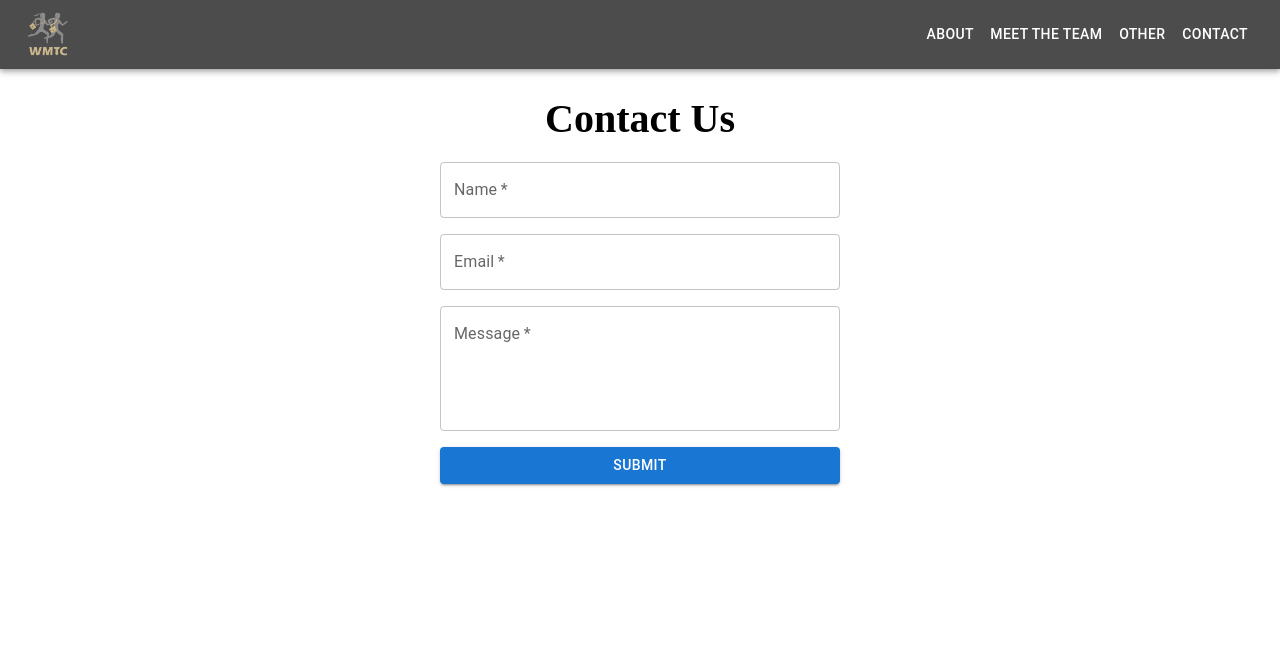
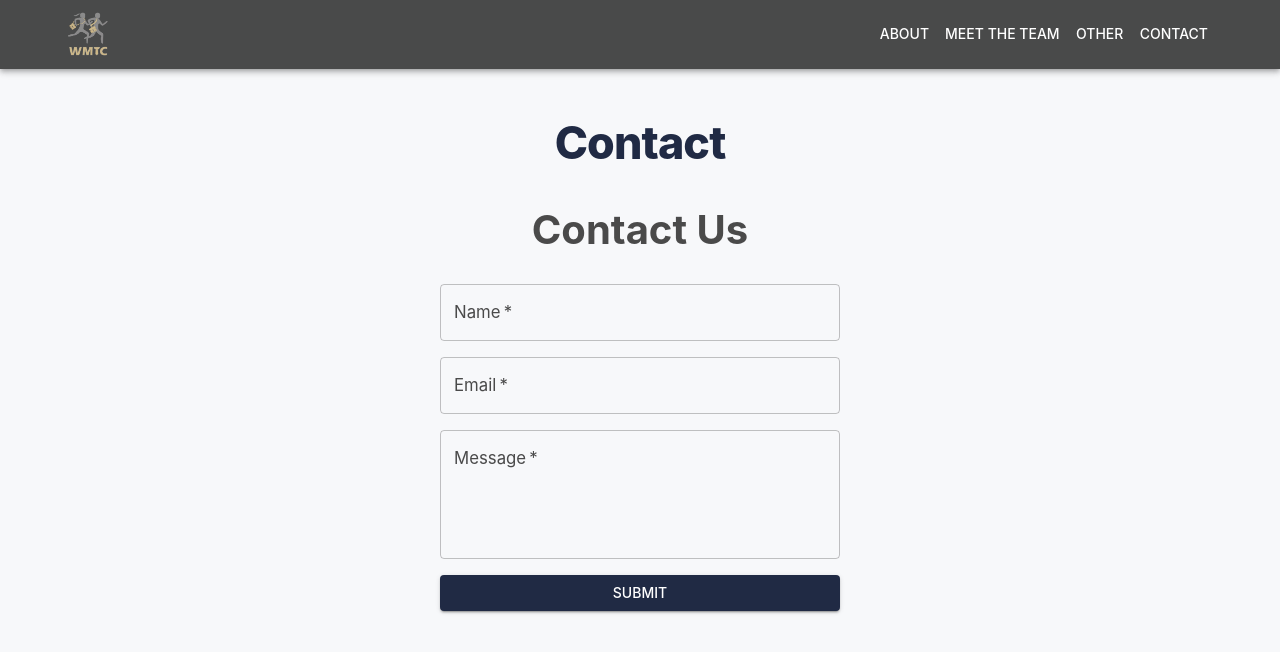
Before and after one commit to mtloria/wmtc, a Gatsby site: page /contact in a window 1280 px wide. Built offline with nearby package versions, Linux system fonts and the light colour scheme; Gatsby itself is replaced by a stand-in of ours.

Commit message:
Commonize styles into theme

```diff
--- a/src/pages/contact.js
+++ b/src/pages/contact.js
@@ -1,6 +1,9 @@
 import * as React from 'react';
 import NavBar from '../components/navbar';
-import { TextField, Button, Box, Typography, CircularProgress } from '@mui/material';
+import { TextField, Button, Box, Typography, CircularProgress, Container } from '@mui/material';
+import { ThemeProvider } from '@mui/material/styles';
+import CssBaseline from '@mui/material/CssBaseline';
+import theme from '../theme';
 
 const ContactPage = () => {
   const [isSubmitting, setIsSubmitting] = React.useState(false);
@@ -39,8 +42,14 @@ const ContactPage = () => {
   };
 
   return (
+    <ThemeProvider theme={theme}>
+      <CssBaseline />
       <Box sx={{ backgroundColor: 'background.default' }}>
         <NavBar />
+        <Container>
+          <Typography variant="h1" gutterBottom align="center" sx={{ mt: { xs: 4, md: 6 } }}>
+            Contact
+          </Typography>
           <Box sx={{ maxWidth: '1200px', margin: '0 auto', textAlign: 'center', flexGrow: 1 }}>
             <h1 style={{ fontSize: '2.5rem', marginBottom: '20px' }}>Contact Us</h1>
             {isSubmitted ? (
@@ -84,7 +93,9 @@ const ContactPage = () => {
               </Box>
             )}
           </Box>
+        </Container>
       </Box>
+    </ThemeProvider>
   );
 };
 
--- /dev/null
+++ b/src/theme.js
@@ -0,0 +1,92 @@
+import { createTheme } from '@mui/material/styles';
+
+const theme = createTheme({
+  palette: {
+    primary: {
+      main: '#202a44',
+    },
+    secondary: {
+      main: '#1e88e5',
+    },
+    background: {
+      default: '#f7f8fa',
+      paper: '#fff',
+    },
+    text: {
+      primary: '#202a44',
+      secondary: '#4a4a4a',
+    },
+  },
+  typography: {
+    fontFamily: 'Inter, Roboto, Arial, sans-serif',
+    h1: {
+      fontSize: '2.8rem',
+      fontWeight: 800,
+      color: '#202a44',
+      letterSpacing: '-0.02em',
+      marginBottom: '1.2rem',
+    },
+    h2: {
+      fontSize: '2.2rem',
+      fontWeight: 700,
+      color: '#202a44',
+      letterSpacing: '-0.01em',
+      marginBottom: '1rem',
+    },
+    h3: {
+      fontSize: '1.6rem',
+      fontWeight: 600,
+      color: '#202a44',
+      marginBottom: '0.8rem',
+    },
+    h4: {
+      fontSize: '1.2rem',
+      fontWeight: 600,
+      color: '#202a44',
+      marginBottom: '0.7rem',
+    },
+    body1: {
+      fontSize: '1.05rem',
+      color: '#4a4a4a',
+      lineHeight: 1.7,
+    },
+    body2: {
+      fontSize: '0.98rem',
+      color: '#4a4a4a',
+    },
+  },
+  components: {
+    MuiContainer: {
+      defaultProps: {
+        maxWidth: 'lg',
+      },
+      styleOverrides: {
+        root: {
+          maxWidth: '1200px',
+          marginLeft: 'auto',
+          marginRight: 'auto',
+          paddingLeft: '16px',
+          paddingRight: '16px',
+          width: '100%',
+        },
+      },
+    },
+    MuiCard: {
+      styleOverrides: {
+        root: {
+          borderRadius: 16,
+          boxShadow: '0 2px 12px rgba(32,42,68,0.07)',
+        },
+      },
+    },
+    MuiDivider: {
+      styleOverrides: {
+        root: {
+          margin: '2.5rem 0',
+        },
+      },
+    },
+  },
+});
+
+export default theme;
```
Also changed, not shown: src/pages/404.js (+12 -2 lines), src/pages/about-the-team.js (+24 -18 lines), src/pages/index.js (+12 -3 lines), src/pages/meet-the-team.js (+13 -5 lines), src/pages/records.js (+12 -2 lines), src/pages/results.js (+12 -5 lines), src/pages/schedule.js (+15 -4 lines). Lines whose indentation alone changed are shown as unchanged.
